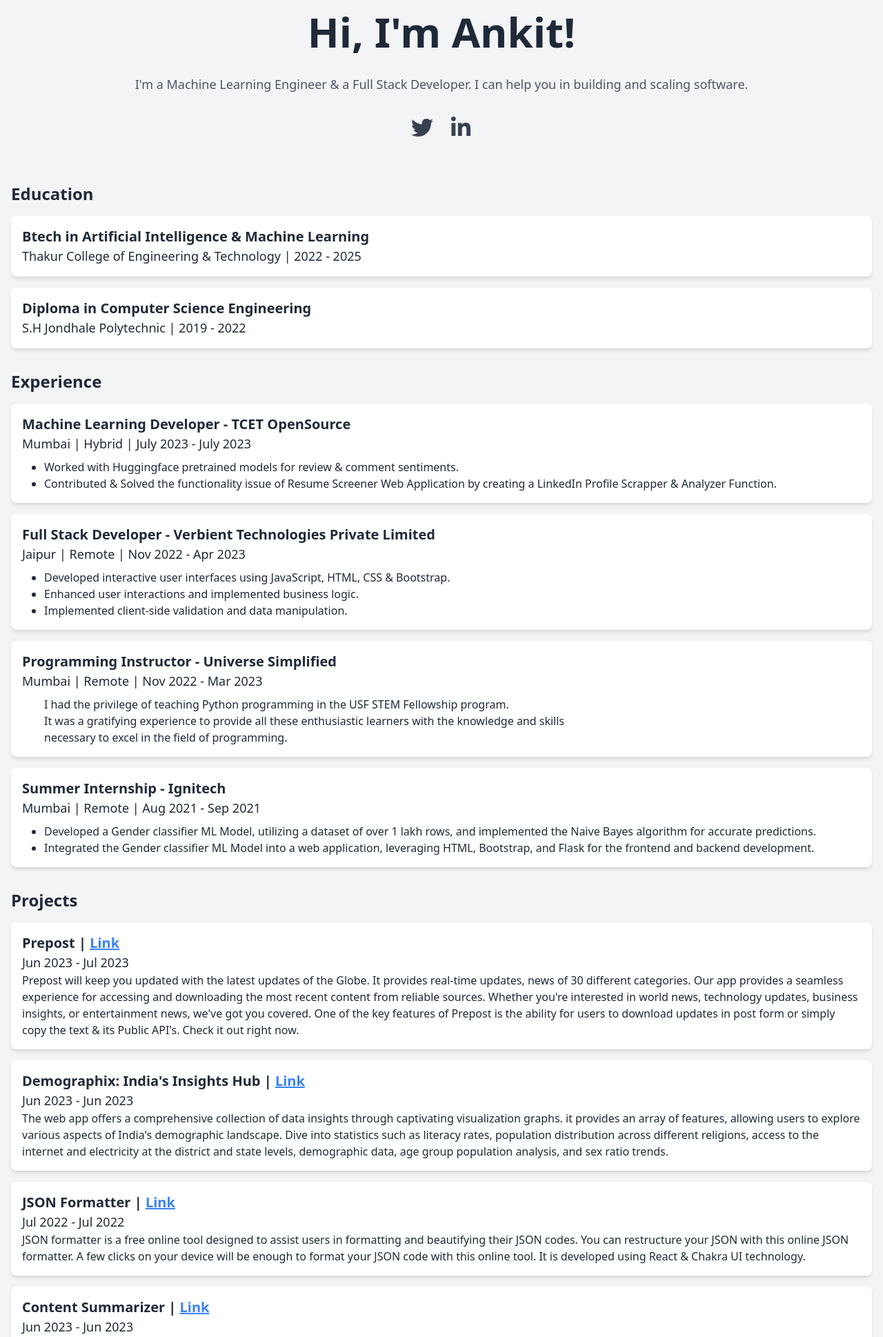
After one commit to ankitmishralive/blog, a Django app: page /about-me/ in a window 1280 px wide. The commit adds this page. Shown: the top 1938 px of the page at 69% size. Run offline with Django 4.2, Linux system fonts and the light colour scheme.

Commit message:
updated about-me

```diff
--- a/blog/urls.py
+++ b/blog/urls.py
@@ -3,11 +3,12 @@
 from django.urls import include, path
 from django.conf.urls.static import static
 from django.conf import settings
-from .views import home,post,category
+from .views import home,post,category,aboutme
 
 urlpatterns = [
     path('',home),
     path('insider/<slug:url>',post),
     path('category/<slug:url>',category),
+    path('about-me/',aboutme)
     # path()
 ]
--- a/blog/views.py
+++ b/blog/views.py
@@ -33,3 +33,6 @@
     posts = Post.objects.filter(cat=category)
 
     return render(request,"Category.html",{'cat':category,'posts':posts})
+
+def aboutme(request):
+    return render(request,'aboutme.html')
--- /dev/null
+++ b/template/aboutme.html
@@ -0,0 +1,188 @@
+<!DOCTYPE html>
+<html lang="en">
+<head>
+    <meta charset="UTF-8">
+    <meta name="viewport" content="width=device-width, initial-scale=1.0">
+    <title>Formal Resume</title>
+    <!-- Include Tailwind CSS CDN -->
+    <link href="https://cdn.jsdelivr.net/npm/tailwindcss@2.2.19/dist/tailwind.min.css" rel="stylesheet">
+</head>
+<body class="bg-gray-100 text-gray-800">
+
+    <!-- Centered content -->
+    <div class="flex items-center justify-center min-h-screen">
+
+        <!-- Resume container -->
+        <div class="container mx-auto p-4">
+
+            <!-- Header section -->
+            <header class="text-center">
+                <h2 class="text-4xl font-extrabold text-gray-800 sm:text-5xl lg:text-6xl">
+                    Hi, I'm Ankit!
+                </h2>
+                <p class="mt-4 text-lg text-gray-600 md:leading-relaxed md:text-[23px] md:mt-8">
+                    I'm a Machine Learning Engineer & a Full Stack Developer. I can help you in building and scaling software.
+                </p>
+                <div class="mx-auto py-8 px-6 md:flex md:items-center md:justify-between lg:px-8">
+                    <div class="flex justify-center space-x-6 md:order-2 mx-auto">
+                        <a class="text-gray-700 hover:text-black" href="https://twitter.com/ankkkyyyy">
+                            <svg xmlns="http://www.w3.org/2000/svg" viewBox="0 0 512 512"
+                                class="w-8 h-8"><!--! Font Awesome Pro 6.0.0 by @fontawesome - https://fontawesome.com License - https://fontawesome.com/license (Commercial License) Copyright 2022 Fonticons, Inc. -->
+                                <path fill="currentColor"
+                                    d="M459.37 151.716c.325 4.548.325 9.097.325 13.645 0 138.72-105.583 298.558-298.558 298.558-59.452 0-114.68-17.219-161.137-47.106 8.447.974 16.568 1.299 25.34 1.299 49.055 0 94.213-16.568 130.274-44.832-46.132-.975-84.792-31.188-98.112-72.772 6.498.974 12.995 1.624 19.818 1.624 9.421 0 18.843-1.3 27.614-3.573-48.081-9.747-84.143-51.98-84.143-102.985v-1.299c13.969 7.797 30.214 12.67 47.431 13.319-28.264-18.843-46.781-51.005-46.781-87.391 0-19.492 5.197-37.36 14.294-52.954 51.655 63.675 129.3 105.258 216.365 109.807-1.624-7.797-2.599-15.918-2.599-24.04 0-57.828 46.782-104.934 104.934-104.934 30.213 0 57.502 12.67 76.67 33.137 23.715-4.548 46.456-13.32 66.599-25.34-7.798 24.366-24.366 44.833-46.132 57.827 21.117-2.273 41.584-8.122 60.426-16.243-14.292 20.791-32.161 39.308-52.628 54.253z" />
+                            </svg>
+
+                        </a>
+                        <a class="text-gray-700 hover:text-black" href="https://linkedin.com/in/ankkkyyyy">
+                            <svg xmlns="http://www.w3.org/2000/svg" viewBox="0 0 448 512"
+                                class="w-8 h-8"><!--! Font Awesome Pro 6.0.0 by @fontawesome - https://fontawesome.com License - https://fontawesome.com/license (Commercial License) Copyright 2022 Fonticons, Inc. -->
+                                <path fill="currentColor"
+                                    d="M100.28 448H7.4V148.9h92.88zM53.79 108.1C24.09 108.1 0 83.5 0 53.8a53.79 53.79 0 0 1 107.58 0c0 29.7-24.1 54.3-53.79 54.3zM447.9 448h-92.68V302.4c0-34.7-.7-79.2-48.29-79.2-48.29 0-55.69 37.7-55.69 76.7V448h-92.78V148.9h89.08v40.8h1.3c12.4-23.5 42.69-48.3 87.88-48.3 94 0 111.28 61.9 111.28 142.3V448z" />
+                            </svg>
+
+                        </a>
+
+                    </div>
+            </header>
+
+
+                    <!-- Education section -->
+                    <section class="mt-8">
+                        <h2 class="text-2xl font-bold">Education</h2>
+                        <!-- Education item 1 -->
+                        <div class="mt-4 bg-white p-4 shadow-md rounded-lg">
+                            <h3 class="text-xl font-bold">Btech in Artificial Intelligence & Machine Learning</h3>
+                            <p class="text-lg font-medium">Thakur College of Engineering & Technology | 2022 - 2025</p>
+                        </div>
+
+                        <!-- Education item 2 -->
+                        <div class="mt-4 bg-white p-4 shadow-md rounded-lg">
+                            <h3 class="text-xl font-bold">Diploma in Computer Science Engineering</h3>
+                            <p class="text-lg font-medium">S.H Jondhale Polytechnic | 2019 - 2022</p>
+                        </div>
+                        <!-- Add more education items as needed -->
+                    </section>
+
+
+            <!-- Experience section -->
+            <section class="mt-8">
+                <h2 class="text-2xl font-bold">Experience</h2>
+                <!-- Experience item 1 -->
+                <div class="mt-4 bg-white p-4 shadow-md rounded-lg">
+                    <h3 class="text-xl font-bold">Machine Learning Developer - TCET OpenSource</h3>
+                    <p class="text-lg font-medium">Mumbai | Hybrid | July 2023 - July 2023</p>
+                    <ul class="list-disc pl-8 mt-2">
+                        <li>Worked with Huggingface pretrained models for review & comment sentiments.</li>
+                        <li>Contributed & Solved the functionality issue of Resume Screener Web Application by creating a LinkedIn Profile Scrapper & Analyzer Function.</li>
+                        <!-- Add more as needed -->
+                    </ul>
+                </div>
+
+                <!-- Experience item 2 -->
+                <div class="mt-4 bg-white p-4 shadow-md rounded-lg">
+                    <h3 class="text-xl font-bold">Full Stack Developer - Verbient Technologies Private Limited</h3>
+                    <p class="text-lg font-medium">Jaipur | Remote | Nov 2022 - Apr 2023</p>
+                    <ul class="list-disc pl-8 mt-2">
+                        <li>Developed interactive user interfaces using JavaScript, HTML, CSS & Bootstrap.</li>
+                        <li>Enhanced user interactions and implemented business logic.</li>
+                        <li>Implemented client-side validation and data manipulation.</li>
+                        <!-- Add more as needed -->
+                    </ul>
+                </div>
+                <!-- Add more experience items as needed -->
+                <div class="mt-4 bg-white p-4 shadow-md rounded-lg">
+                    <h3 class="text-xl font-bold">Programming Instructor - Universe Simplified</h3>
+                    <p class="text-lg font-medium">Mumbai | Remote | Nov 2022 - Mar 2023</p>
+                    <ul class="list-disc pl-8 mt-2">
+                        <p>I had the privilege of teaching Python programming in the USF STEM Fellowship program. <br>
+                        It was a gratifying experience to provide all these enthusiastic learners with the knowledge and skills <br> necessary to excel in the field of programming.</p>
+                        <!-- Add more as needed -->
+                    </ul>
+                </div>
+
+                <div class="mt-4 bg-white p-4 shadow-md rounded-lg">
+                    <h3 class="text-xl font-bold">Summer Internship - Ignitech</h3>
+                    <p class="text-lg font-medium">Mumbai | Remote | Aug 2021 - Sep 2021</p>
+                    <ul class="list-disc pl-8 mt-2">
+                        <li>Developed a Gender classifier ML Model, utilizing a dataset of over 1 lakh rows, and implemented the Naive Bayes algorithm for accurate predictions.</li>
+                        <li>Integrated the Gender classifier ML Model into a web application, leveraging HTML, Bootstrap, and Flask for the frontend and backend development.</li>
+                        <!-- Add more as needed -->
+                    </ul>
+                </div>
+            </section>
+
+
+
+            <!-- Projects section -->
+            <section class="mt-8">
+                <h2 class="text-2xl font-bold">Projects</h2>
+
+                <!-- Project card 1 -->
+                <div class="mt-4 bg-white p-4 shadow-md rounded-lg">
+                    <h2 class="text-xl font-bold">Prepost | <a href="https://www.prepost.neuralberg.com" target="_blank" class="underline text-blue-500 hover:text-blue-600">Link</a></h2>
+                    <p class="text-lg font-medium">Jun 2023 - Jul 2023</p>
+                    <p>Prepost will keep you updated with the latest updates of the Globe. It provides real-time updates, news of 30 different categories. Our app provides a seamless experience for accessing and downloading the most recent content from reliable sources. Whether you're interested in world news, technology updates, business insights, or entertainment news, we've got you covered. One of the key features of Prepost is the ability for users to download updates in post form or simply copy the text & its Public API's. Check it out right now.</p>
+                </div>
+
+                <!-- Project card 2 -->
+                <div class="mt-4 bg-white p-4 shadow-md rounded-lg">
+                    <h3 class="text-xl font-bold">Demographix: India's Insights Hub | <a href="https://india-demographix.streamlit.app" target="_blank" class="underline text-blue-500 hover:text-blue-600">Link</a></h3>
+                    <p class="text-lg font-medium">Jun 2023 - Jun 2023</p>
+                    <p>The web app offers a comprehensive collection of data insights through captivating visualization graphs. it provides an array of features, allowing users to explore various aspects of India's demographic landscape. Dive into statistics such as literacy rates, population distribution across different religions, access to the internet and electricity at the district and state levels, demographic data, age group population analysis, and sex ratio trends.</p>
+                </div>
+
+                <!-- Add more project cards as needed -->
+                <!-- Project card 3 -->
+                <div class="mt-4 bg-white p-4 shadow-md rounded-lg">
+                    <h3 class="text-xl font-bold">JSON Formatter | <a href="https://json-formatter.surge.sh" target="_blank" class="underline text-blue-500 hover:text-blue-600">Link</a></h3>
+                    <p class="text-lg font-medium">Jul 2022 - Jul 2022</p>
+                    <p>JSON formatter is a free online tool designed to assist users in formatting and beautifying their JSON codes. You can restructure your JSON with this online JSON formatter. A few clicks on your device will be enough to format your JSON code with this online tool. It is developed using React & Chakra UI technology.</p>
+                </div>
+
+                <!-- Project card 4 -->
+                <div class="mt-4 bg-white p-4 shadow-md rounded-lg">
+                    <h3 class="text-xl font-bold">Content Summarizer | <a href="https://contentsummarizer.onrender.com/" target="_blank" class="underline text-blue-500 hover:text-blue-600">Link</a></h3>
+                    <p class="text-lg font-medium">Jun 2023 - Jun 2023</p>
+                    <p>The web app is an NLP-based text summarizer web app, just a hands-on demo app made for learning purposes via using inference APIs.</p>
+                </div>
+
+                <!-- Project card 5 -->
+                <div class="mt-4 bg-white p-4 shadow-md rounded-lg">
+                    <h3 class="text-xl font-bold">TXT Formatter | <a href="https://txt-formatter.surge.sh" target="_blank" class="underline text-blue-500 hover:text-blue-600">Link</a></h3>
+                    <p class="text-lg font-medium">Aug 2022 - Aug 2022</p>
+                    <p>This tool aims to help you with tasks where text formatting is needed. It's not intended to replace a word processor, but the formatting tools available here can help speed up some jobs which might otherwise be long and repetitive. TXT-formatter can also quickly tell you how many words and characters are in your text & it will also tell you the average reading time anyone will take for reading your text. This tool is built using HTML, CSS, Bootstrap & ReactJs.</p>
+                </div>
+
+                <!-- Project card 6 -->
+                <div class="mt-4 bg-white p-4 shadow-md rounded-lg">
+                    <h3 class="text-xl font-bold">Chat Visualizer | <a href="/" target="_blank" class="underline text-blue-500 hover:text-blue-600">Link</a></h3>
+                    <p class="text-lg font-medium">Dec 2021 - May 2022</p>
+                    <p>The ChatVisualizer is a statistical analysis tool for working on the chat files that can be exported. This tool is based on data analysis and processing. Users can use this tool for analyzing their chats. It is developed using Python technology like Pandas, Numpy, Matplotlib, Flask, Streamlit & as usual front-end technologies HTML, CSS, Bootstrap.</p>
+                </div>
+
+                <!-- Project card 7 -->
+                <div class="mt-4 bg-white p-4 shadow-md rounded-lg">
+                    <h3 class="text-xl font-bold">Stranger ChatRoom | <a href="https://github.com/Ankkkyyyy/STChatRoom" target="_blank" class="underline text-blue-500 hover:text-blue-600">Link</a></h3>
+                    <p class="text-lg font-medium">Apr 2022 - Apr 2022</p>
+                    <p>Stranger Chatroom is an example of a chat server. This project is a little bit different because in this project there is no login, no sign up. The user just has to enter the legal room name, once the user entered & claimed the room name, then it will redirect the user to the chatroom. Where the user can chat & user will require only one thing to do next is the user has to share the URL link with the person they want to have a chat. Stranger Chatroom is developed using HTML, CSS, Bootstrap, JavaScript at the frontend & PHP & MySQL technology at the backend.</p>
+                </div>
+
+                <!-- Project card 8 -->
+                <div class="mt-4 bg-white p-4 shadow-md rounded-lg">
+                    <h3 class="text-xl font-bold">Word Warriors | <a href="https://word-warriors.surge.sh" target="_blank" class="underline text-blue-500 hover:text-blue-600">Link</a></h3>
+                    <p class="text-lg font-medium">Oct 2021 - Oct 2021</p>
+                    <p>The Word Warriors is a typing thrill gaming application made by me. It helped me cover all the general applied JavaScript fundamentals.</p>
+                </div>
+
+                <br>
+
+                <h3>Updating Soon...............</h3>
+            </section>
+
+            <!-- Skills section -->
+
+        </div>
+    </div>
+
+
+    {% include 'footer.html' %}
--- a/template/header.html
+++ b/template/header.html
@@ -36,7 +36,7 @@
 
 
         <li>
-          <a href="#" class="text-gray-700 hover:bg-gray-50 border-b border-gray-100 md:hover:bg-transparent md:border-0 block pl-3 pr-4 py-2 md:hover:text-gray-700 md:p-0">More About Me</a>
+          <a href="/about-me" class="text-gray-700 hover:bg-gray-50 border-b border-gray-100 md:hover:bg-transparent md:border-0 block pl-3 pr-4 py-2 md:hover:text-gray-700 md:p-0">More About Me</a>
         </li>
 
       </ul>
```
